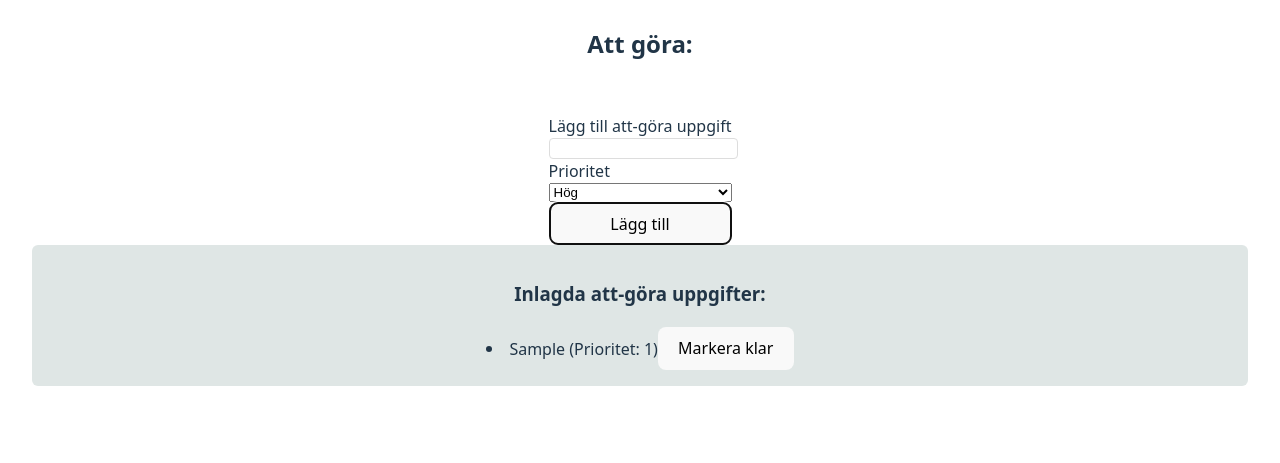
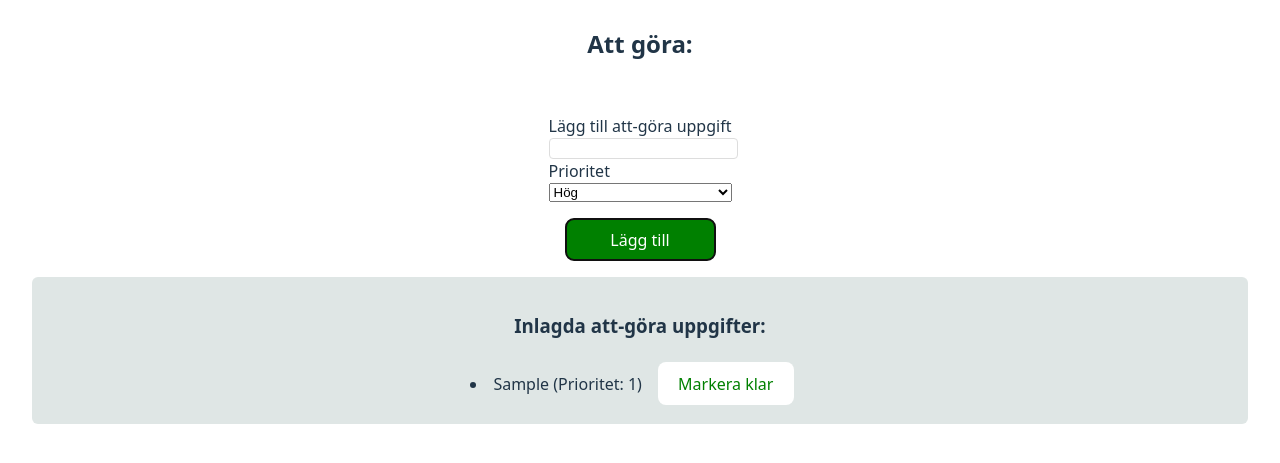
Before and after one commit to veppaan/mom2-ts, a website built with Vite: page mom2/index.html in a window 1280 px wide. Both pictures are taken after typing "Sample" into the empty fields and a click on the button "Lägg till". Shown: the part 119-582 px from the top of the page. Built offline with nearby package versions, Linux system fonts and the light colour scheme.

Commit message:
styling för knappar och ger id till klar-knapp

```diff
--- a/mom2/index.html
+++ b/mom2/index.html
@@ -22,7 +22,7 @@
           <option value="2">Mellan</option>
           <option value="3">Låg</option>
         </select>
-        <button type="submit">Lägg till</button>
+        <button id="add-btn" type="submit">Lägg till</button>
     </form>
     <div id="all-section">
     <h3>Inlagda att-göra uppgifter:</h3>
@@ -52,8 +52,6 @@
         }else{
           alert("Fel i inmatning!")
         }
-        //renderTodo();
-
       });
 
       function markCompleted(index) {
@@ -73,6 +71,7 @@
           if(!todo.completed) {
             const button = document.createElement("button");
             button.textContent ="Markera klar";
+            button.id="done-btn";
             button.onclick = () => {
               markCompleted(index);
             };
--- a/mom2/src/style.css
+++ b/mom2/src/style.css
@@ -108,6 +108,16 @@ body{
   padding: 1em 2em;
   border-radius: 6px;
 }
+#add-btn{
+  color: white;
+  background-color: green;
+  margin: 1em 1em;
+}
+#done-btn{
+  color: green;
+  background-color: white;
+  margin: 0.2em 1em;
+}
 input[type=text]{
   width: 100%;
   border: 1px solid #ddd;
```
